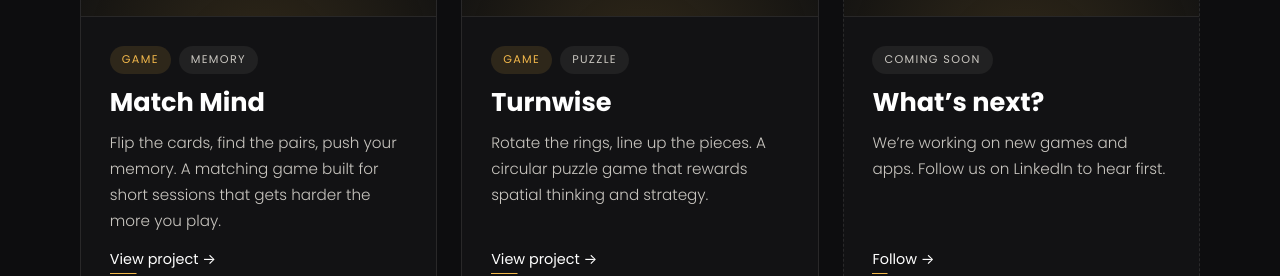
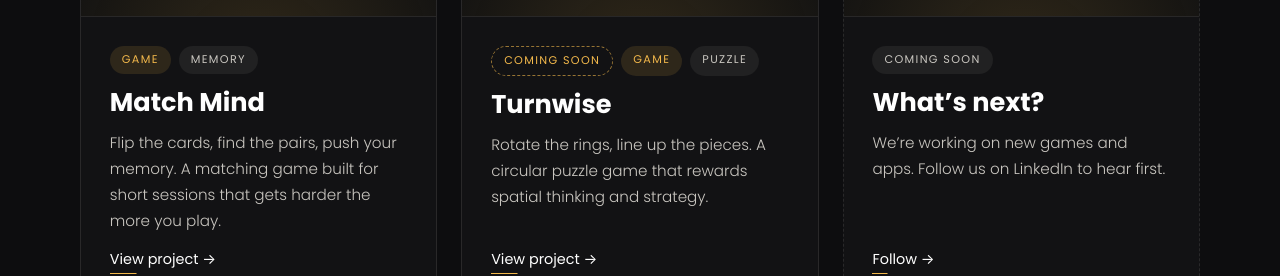
Before and after one commit to kandystudios/ky, a plain HTML site: page index.html in a window 1280 px wide. Shown: the part 2161-2437 px from the top of the page. Drawn offline with Linux system fonts and the light colour scheme.

Commit message:
Turnwise: Yakında olarak işaretlendi

```diff
--- a/css/style.css
+++ b/css/style.css
@@ -345,6 +345,7 @@ body.ready .hero__logo-wrap { animation: float 6s ease-in-out 1.6s infinite; }
 .card__meta { display: flex; gap: .5rem; flex-wrap: wrap; }
 .pill { font-size: .7rem; font-weight: 400; letter-spacing: .12em; text-transform: uppercase; padding: .3rem .75rem; border-radius: 100px; background: rgba(242,184,75,.12); color: var(--gold); }
 .pill--dim { background: rgba(201,198,192,.08); color: var(--muted); }
+.pill--soon { background: transparent; color: var(--gold); border: 1px dashed rgba(242,184,75,.6); }
 .card__link { align-self: flex-start; font-weight: 400; color: var(--white); font-size: .9rem; position: relative; }
 .card__link::after { content: ""; position: absolute; left: 0; bottom: -3px; width: 100%; height: 1px; background: var(--gold); transform: scaleX(.25); transform-origin: left; transition: transform .45s var(--ease); }
 .card:hover .card__link::after { transform: scaleX(1); }
--- a/data/projects.js
+++ b/data/projects.js
@@ -16,7 +16,7 @@ window.KY_PROJECTS = [
     name: "Match Mind",
     visual: "match",              // "match" | "turn" | "icon"  (icon → aşağıdaki icon görseli)
     icon: "",                     // örn. "assets/projects/match-mind/icon.png"
-    status: "live",               // "live" | "soon"
+    status: "live",               // "live" (yayında) | "soon" (yakında)
     platforms: ["ios", "android"],
     stores: {
       appStore: "",               // App Store linki gelince buraya
@@ -90,7 +90,7 @@ window.KY_PROJECTS = [
     name: "Turnwise",
     visual: "turn",
     icon: "",
-    status: "live",
+    status: "soon",
     platforms: ["ios", "android"],
     stores: { appStore: "", googlePlay: "", web: "" },
     // ⚠️ GİZLİLİK AYARLARI — uygulamanın gerçekte kullandıklarına göre düzelt.
--- a/js/projects.js
+++ b/js/projects.js
@@ -60,6 +60,7 @@
     return `<img class="visual-icon" src="${ROOT}${p.icon || "assets/logo-white.png"}" alt="" />`;
   };
   const pills = (p) =>
+    (p.status === "soon" ? `<span class="pill pill--soon">${t(S.soon)}</span>` : "") +
     (p.tags.en || []).map((_, i) => `<span class="pill${i ? " pill--dim" : ""}" data-i18n-html="${reg({ tr: p.tags.tr?.[i], en: p.tags.en[i], ru: p.tags.ru?.[i] })}">${pick({ tr: p.tags.tr?.[i] }, "tr") || p.tags.en[i]}</span>`).join("");
 
   /* =========================================================
```
